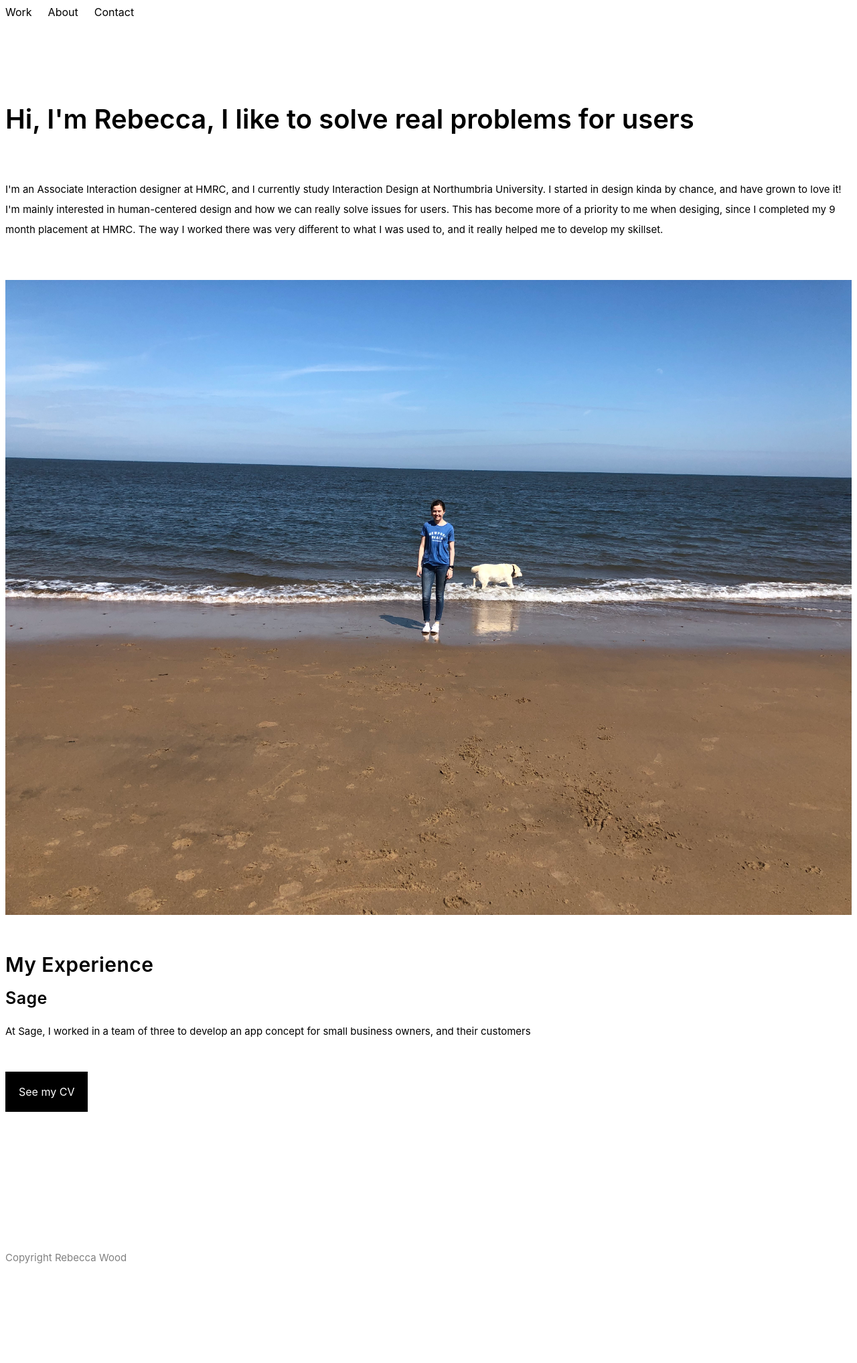
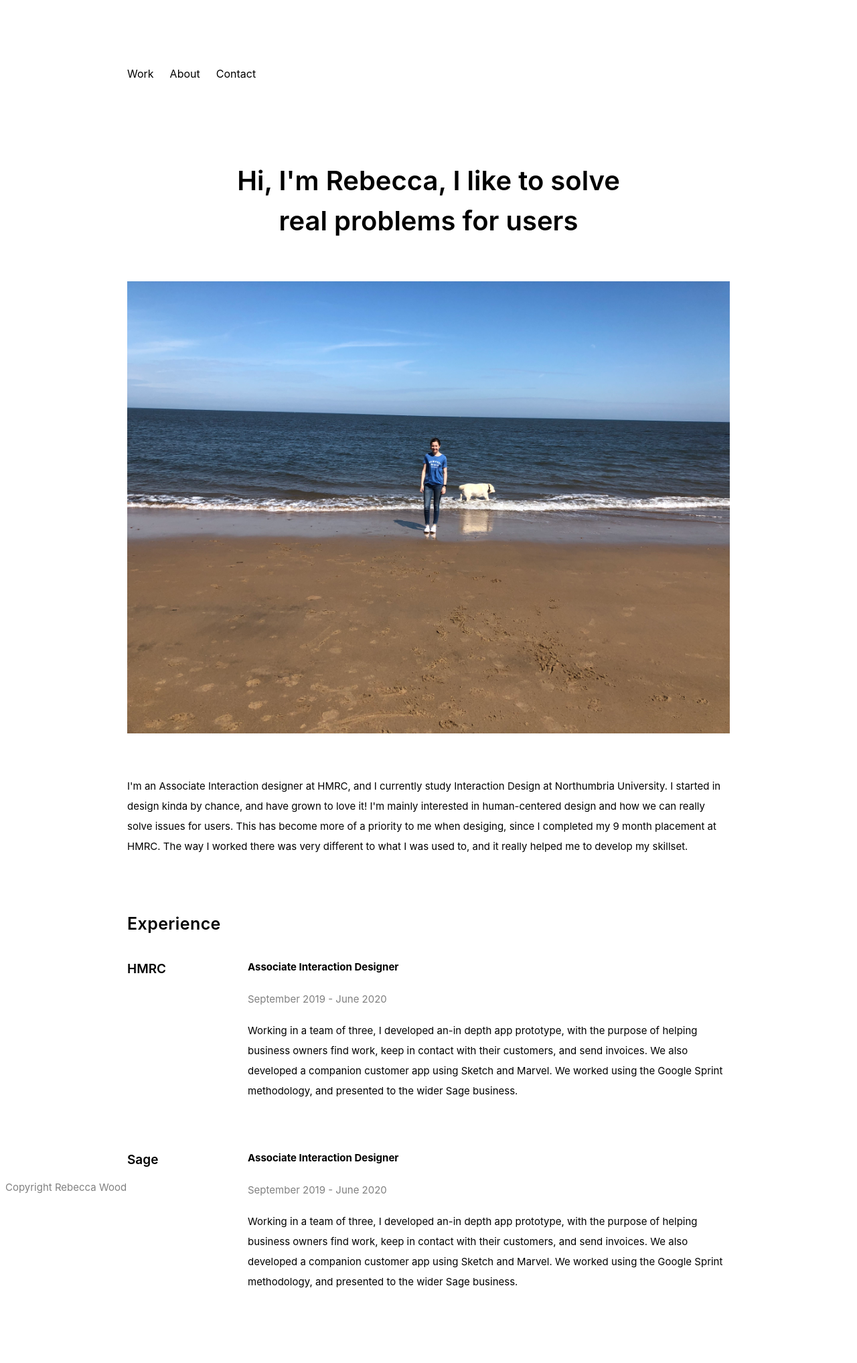
Before and after one commit to rebeccawood20/portfolio, a PHP site: page /about.html in a window 1280 px wide. Shown: the whole page at 67% size. After the commit the page ends 1923 px from the top, so only its background shows below. Run offline with PHP 8.4, Linux system fonts and the light colour scheme.

Commit message:
about page updates

```diff
--- a/about.html
+++ b/about.html
@@ -19,10 +19,15 @@
   </div>
 
   <div class="abouttitle">
-    <h1>Hi, I'm Rebecca, I like to solve real problems for users</h1>
+    <h1>Hi, I'm Rebecca, I like to solve<br> real problems for users</h1>
   </div>
 
-  <div class="aboutprofile">
+   <div class="aboutimage">
+     <img src="images/ME NEW.jpeg" width="100%" height="100%;">
+   </div>
+
+   <div class="aboutprofile">
+
     <p>I'm an Associate Interaction designer at HMRC, and I currently study Interaction
      Design at Northumbria University. I started in design kinda by chance, and have grown
      to love it! I'm mainly interested in human-centered design and how we can really solve issues for users.
@@ -31,17 +36,44 @@
      skillset.</p>
  </div>
 
-   <div class="aboutimage">
-     <img src="images/ME NEW.jpeg" width="100%" height="100%;">
-   </div>
 
-   <h2>My Experience</h2>
-   <h3>Sage</h3>
-   <p>At Sage, I worked in a team of three to develop an app concept for small business owners, and their customers</p>
 
+<div class="experiencesection">
+
+  <h3>Experience</h3>
+
+<div class="hmrc">
+    <div class="experience-title">
+      <h4>HMRC</h4>
+    </div>
+    <div class="experience-description">
+        <p><strong>Associate Interaction Designer</strong></p>
+        <h5>September 2019 - June 2020</h5>
+      <p>Working in a team of three, I developed an-in depth app prototype, with the purpose of  helping business owners find work, keep in contact with their customers, and send invoices. We also developed a companion customer app using Sketch and Marvel. We worked using the Google Sprint methodology, and presented to the wider Sage business. </p>
+    </div>
+  </div>
+</div>
+
+
+<div class="sage">
+    <div class="experience-title">
+      <h4>Sage</h4>
+    </div>
+    <div class="experience-description">
+        <p><strong>Associate Interaction Designer</strong></p>
+        <h5>September 2019 - June 2020</h5>
+      <p>Working in a team of three, I developed an-in depth app prototype, with the purpose of  helping business owners find work, keep in contact with their customers, and send invoices. We also developed a companion customer app using Sketch and Marvel. We worked using the Google Sprint methodology, and presented to the wider Sage business. </p>
+    </div>
+  </div>
+</div>
+
+
+  <!--
    <button>
      See my CV
    </button>
+   -->
+
 
     <footer>
       <h5>Copyright Rebecca Wood</h5>
--- a/style.css
+++ b/style.css
@@ -1,9 +1,3 @@
--webkit-font-smoothing: antialiased;
-
-
-
-
-
 /*Global*/
 
 .container {
@@ -95,8 +89,9 @@
 }
 
 button:hover {
-  padding: 30px;
+  background-color: grey;
   transition: .3s ease-in-out;
+  color: white;
 }
 
 
@@ -109,18 +104,13 @@
 
 .headertitle {
 margin-bottom: 40px;
+text-align: center;
 }
 
 .headerdescription {
 margin-bottom: 125px;
+text-align: center;
 }
-
-
-
-
-
-
-
 
 .grid
  {
@@ -137,9 +127,11 @@
   opacity: 100%;
   position: relative;
 }
+
 .grid-item a {
   padding: 0;
 }
+
 .grid-item a:after {
     content: "";
     background: black;
@@ -152,10 +144,14 @@
     transition: opacity .25s ease
     z-index: 1;
 }
+
 .grid-item a:hover:after,
 .grid-item a:focus:after {
-    opacity: 0.6
+    opacity: 0.6;
+    transition: 0.3s ease-in;
+    transition: 0.3s ease-out;
 }
+
 .project {
   width: 100%;
   object-fit: cover;
@@ -193,10 +189,13 @@
 
 
 /*Contact Page*/
-
+.contacttitle {
+  text-align: center;
+}
 
 .contactdescription {
   margin-bottom: 120px;
+  text-align: center;
 }
 
 /* Style inputs with type="text", select elements and textareas */
@@ -260,6 +259,7 @@
 
 .abouttitle {
   margin-bottom: 60px;
+  text-align: center;
 }
 
 .aboutimage {
@@ -267,15 +267,43 @@
 }
 
 .aboutprofile {
-  margin-bottom: 60px;
+  margin-bottom: 90px;
 }
 
 .aboutprofile {
-  margin-top: 40px;
+  margin-top: 45px;
 }
 
 .aboutexperience {
-margin-top: 80px;
+margin-top: 90px;
+}
+
+
+
+
+.experiencesection {
+margin-bottom: 310px;
+}
+
+.experience-title {
+float: left;
+width: 20%;
+}
+
+.experience-description {
+    float: right;
+    width: 80%;
+}
+
+
+@media screen and (max-width: 900px) {
+  .experience-title {
+    width: 100%;
+  }
+
+  .experience-description {
+    width: 100%;
+  }
 }
 
 
```
Also changed, not shown: index.html (+2 -25 lines), .atom-live-server.json, package.json (line endings or trailing spaces), 1 other file.
